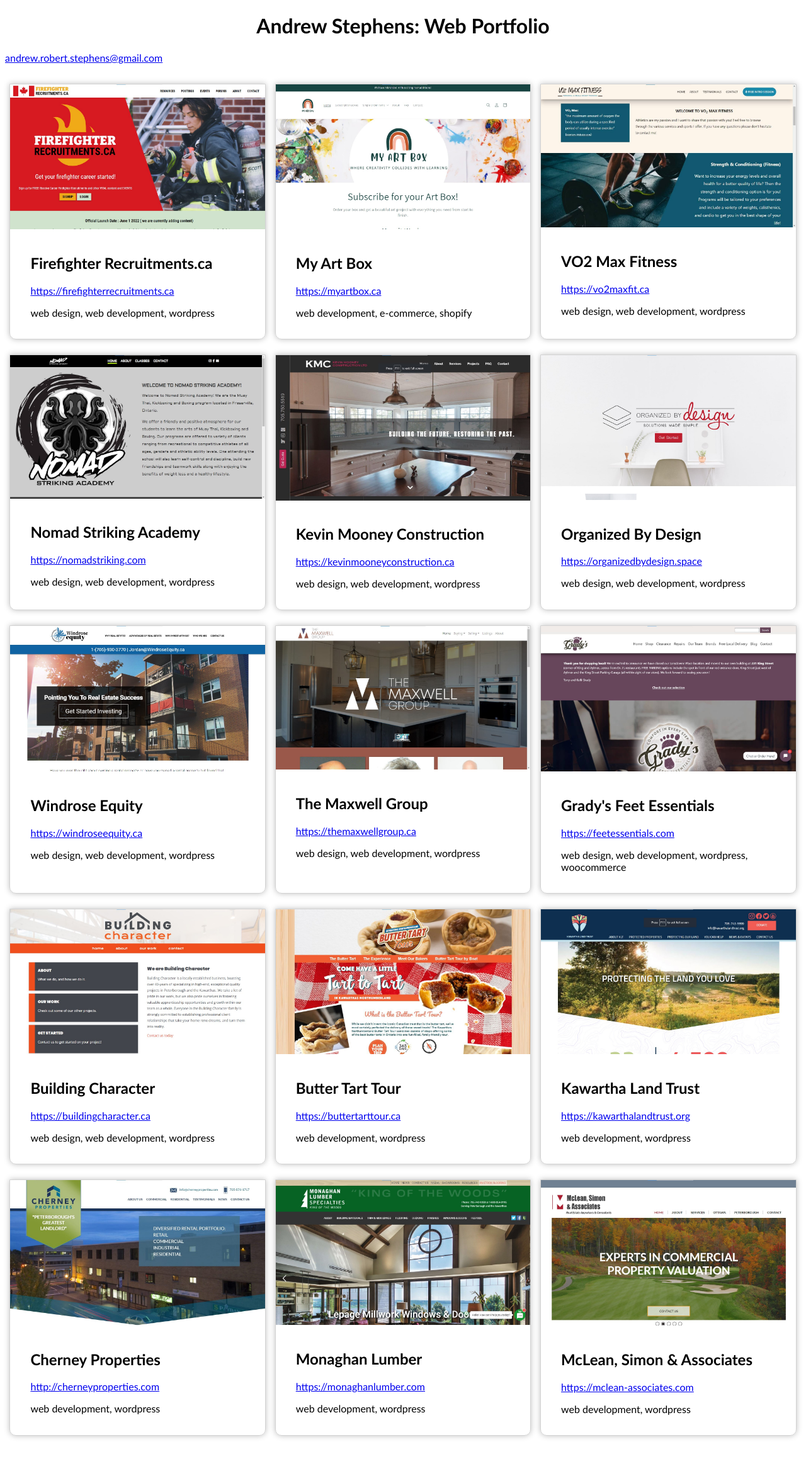
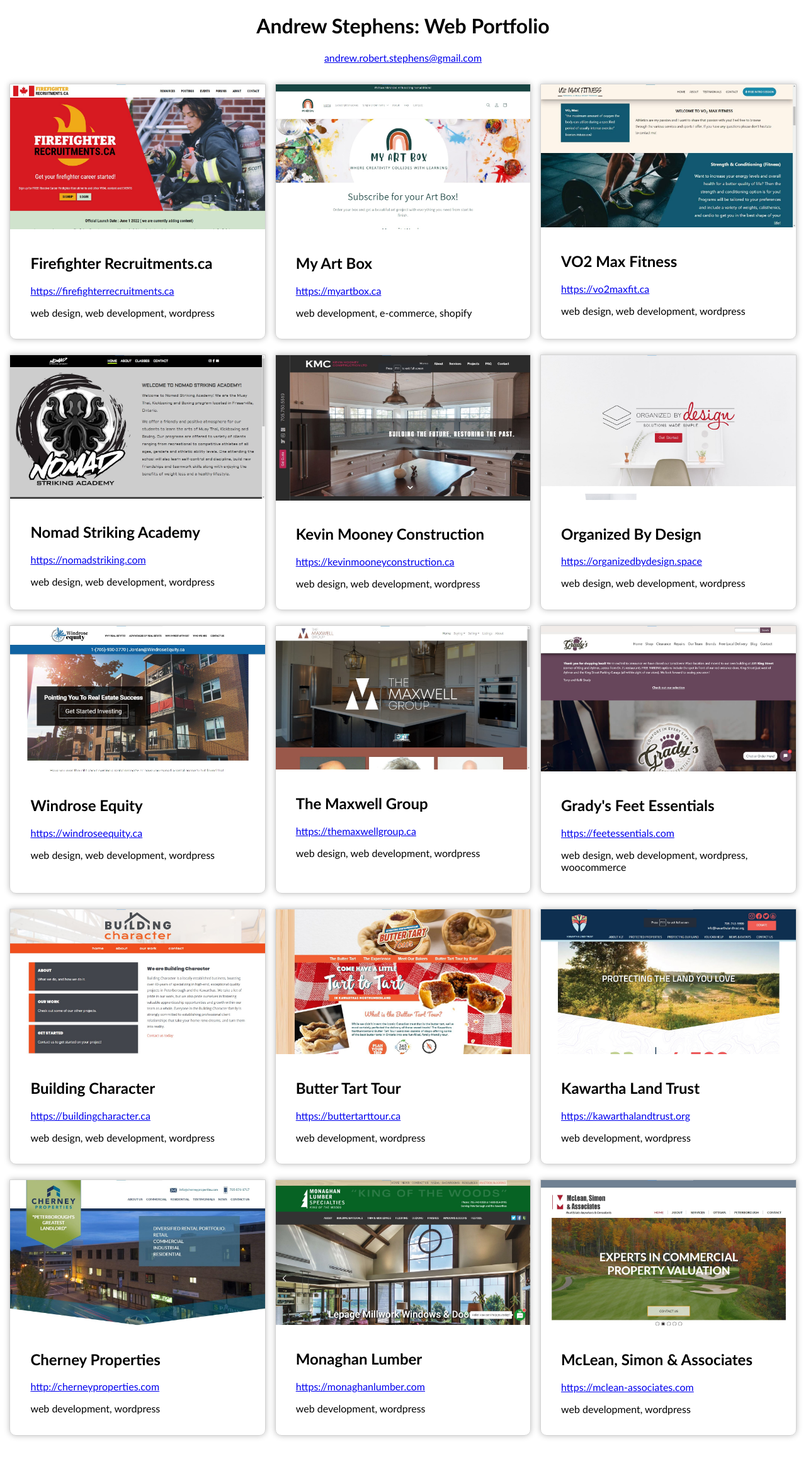
Before and after one commit to andsteph/andsteph.github.io, a Jekyll site: the page built from index.html, in a window 1280 px wide. Shown: the whole page at 63% size. Built offline with Jekyll 4.4.1, drawn with Linux system fonts in a browser that asks for light colours.

Commit message:
center email

```diff
--- a/index.html
+++ b/index.html
@@ -3,7 +3,7 @@
 layout: default
 ---
 <h1>Andrew Stephens: Web Portfolio</h1>
-<p><a href="mailto:andrew.robert.stephens@gmail.com">andrew.robert.stephens@gmail.com</a></p>
+<p class="text-align-center"><a href="mailto:andrew.robert.stephens@gmail.com">andrew.robert.stephens@gmail.com</a></p>
 <div class="projects">
   {% for project in site.data.projects %}
     <div class="projects__item">
```
